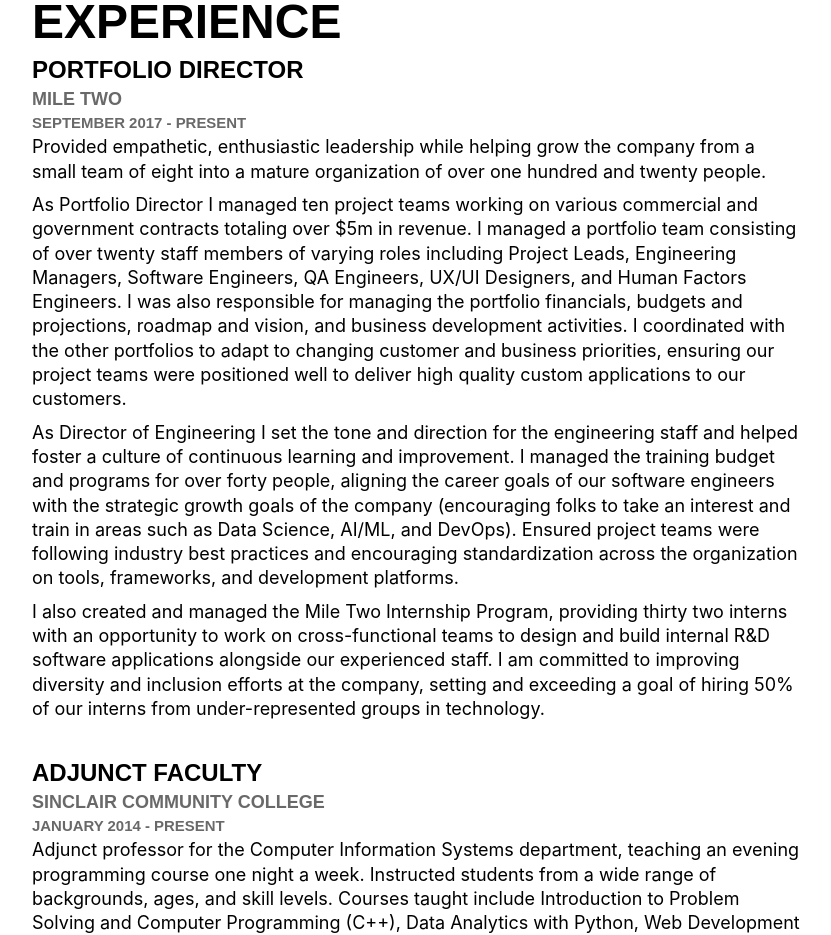
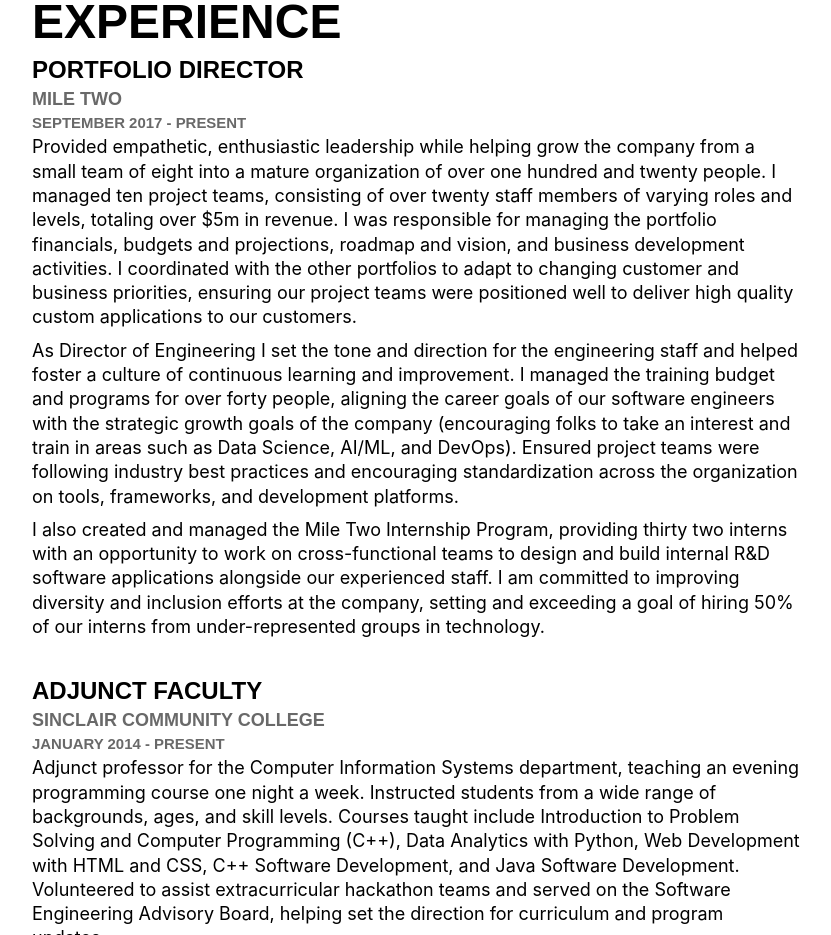
Before and after one commit to bowmanmc/www.itschilitime.com, a Next.js app: page /resume in a window 1280 px wide. Shown: the part 1060-1995 px from the top of the page, without its empty margins (224-1055 px from the left). Built offline with nearby package versions, Linux system fonts and the light colour scheme; a web font is replaced by a local one.

Commit message:
Update M2 experience

```diff
--- a/pages/resume.js
+++ b/pages/resume.js
@@ -80,10 +80,7 @@
                         start="September 2017"
                         end="Present">
                         <p>
-                            Provided empathetic, enthusiastic leadership while helping grow the company from a small team of eight into a mature organization of over one hundred and twenty people.
-                        </p>
-                        <p>
-                            As Portfolio Director I managed ten project teams working on various commercial and government contracts totaling over $5m in revenue. I managed a portfolio team consisting of over twenty staff members of varying roles including Project Leads, Engineering Managers, Software Engineers, QA Engineers, UX/UI Designers, and Human Factors Engineers. I was also responsible for managing the portfolio financials, budgets and projections, roadmap and vision, and business development activities. I coordinated with the other portfolios to adapt to changing customer and business priorities, ensuring our project teams were positioned well to deliver high quality custom applications to our customers.
+                            Provided empathetic, enthusiastic leadership while helping grow the company from a small team of eight into a mature organization of over one hundred and twenty people. I managed ten project teams, consisting of over twenty staff members of varying roles and levels, totaling over $5m in revenue. I was responsible for managing the portfolio financials, budgets and projections, roadmap and vision, and business development activities. I coordinated with the other portfolios to adapt to changing customer and business priorities, ensuring our project teams were positioned well to deliver high quality custom applications to our customers.
                         </p>
                         <p>
                             As Director of Engineering I set the tone and direction for the engineering staff and helped foster a culture of continuous learning and improvement. I managed the training budget and programs for over forty people, aligning the career goals of our software engineers with the strategic growth goals of the company (encouraging folks to take an interest and train in areas such as Data Science, AI/ML, and DevOps). Ensured project teams were following industry best practices and encouraging standardization across the organization on tools, frameworks, and development platforms.
```
